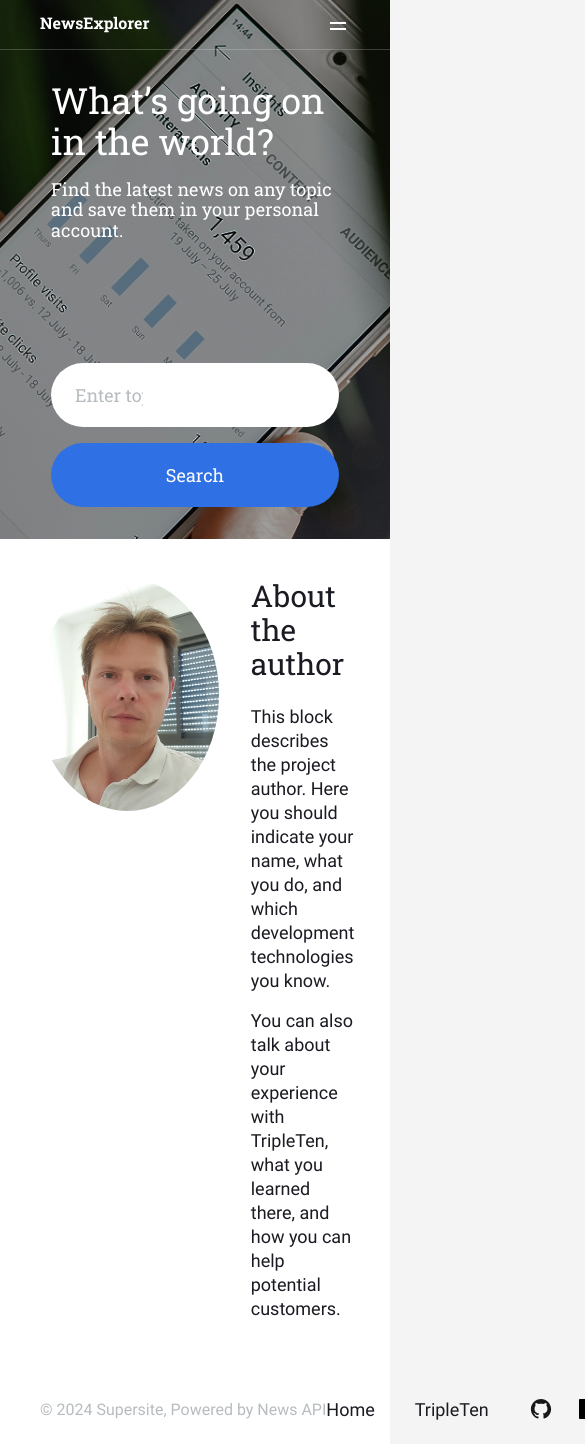
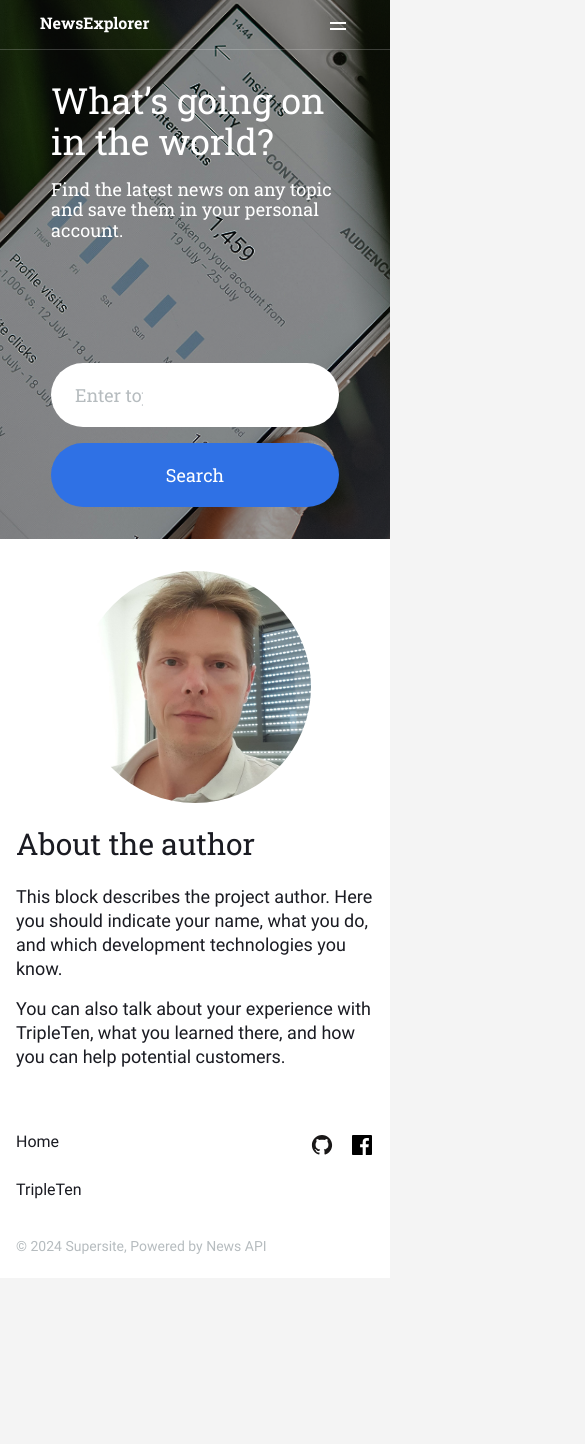
Before and after one commit to yuranest/news-explorer, a React (Vite) app: page / in a window 390 px wide. Shown: the whole page, 585 px wide, since content can reach past the window. After the commit the page ends 1278 px from the top, so only its background shows below. Built offline with nearby package versions, Linux system fonts and the light colour scheme.

Commit message:
about and news card css fix on 320

```diff
--- a/src/styles/media.css
+++ b/src/styles/media.css
@@ -229,6 +229,83 @@
     position: static;
     width: 100%;
     max-width: 288px;
-    text-align: center;
+  }
+
+  .card-list {
+    display: grid;
+    grid-template-columns: repeat(1, 288px);
+    gap: 8px;
+    justify-content: center;
+  }
+  .card {
+    max-width: 288px;
+  }
+
+  .saved-news-info__heading {
+    font-size: 12px;
+  }
+  .saved-news-info__heading {
+    margin-bottom: 16px;
+  }
+
+  .saved-news-info__title {
+    margin-bottom: 50px;
+  }
+  .saved-news-info__keywords {
+    margin-bottom: 32px;
+  }
+
+  .about {
+    flex-direction: column;
+    gap: 24px;
+    margin: 0;
+    padding: 32px 16px 24px;
+  }
+  .about__image {
+    align-self: center;
+  }
+  .footer {
+    display: grid;
+    grid-template-areas:
+      'links socials'
+      'text text';
+    grid-template-columns: 1fr auto;
+    gap: 38px 16px;
+    padding: 24px 16px;
+    align-items: start;
+    justify-content: space-between;
+  }
+
+  .footer__nav-block {
+    display: contents;
+  }
+
+  .footer__links {
+    grid-area: links;
+    display: flex;
+    flex-direction: column;
+    gap: 30px;
+    align-items: flex-start;
+  }
+
+  .footer__link {
+    font-size: 16px;
+    text-align: left;
+    text-decoration: none;
+  }
+
+  .footer__socials {
+    grid-area: socials;
+    display: flex;
+    gap: 16px;
+    justify-content: flex-end;
+    align-items: center;
+  }
+
+  .footer__text {
+    grid-area: text;
+    font-size: 14px;
+    color: #b6bcbf;
+    text-align: left;
   }
 }
```
